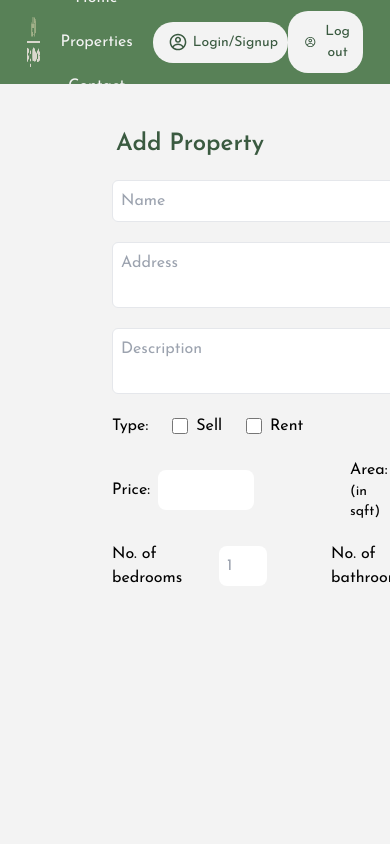
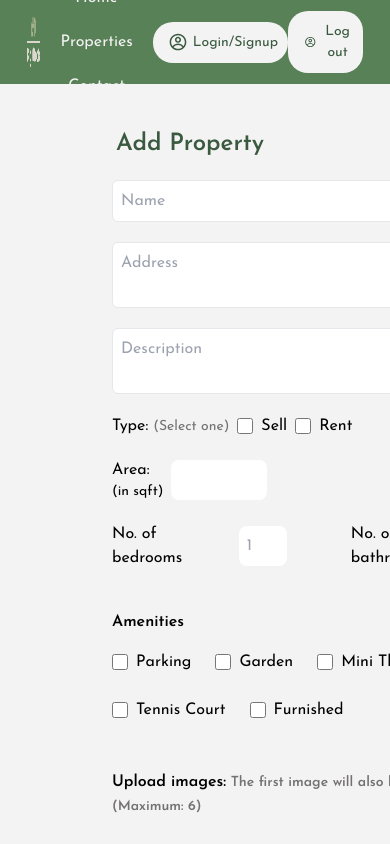
Before and after one commit to MuktiAgrawal/BigBlock, a React (Vite) app in the folder client/: page /add-property in a window 390 px wide. Built offline with nearby package versions, Linux system fonts and the light colour scheme.

Commit message:
Made some modifications in buy, sell and upload image functionality

```diff
--- a/client/src/App.jsx
+++ b/client/src/App.jsx
@@ -14,7 +14,7 @@ const App=()=>{
     return (
         <div className="relative min-h-[100vh] w-full overflow-x-hidden">
             <Navbar/>
-            <div className="pt-[10vh] absolute md:w-screen w-auto bg-[color:var(--color1)] z-0 h-[100vh]">
+            <div className="pt-[10vh] absolute md:w-screen w-auto bg-[color:var(--color1)] z-0 h-[auto]">
                 <Routes>
                     <Route path="/" element={<Home/>}/>
                     <Route path="/properties" element={<Properties/>}/>
--- a/client/src/components/Navbar/AddProperty.jsx
+++ b/client/src/components/Navbar/AddProperty.jsx
@@ -1,48 +1,150 @@
 import React from 'react'
-import img1 from "../../assets/house12.jpg"
+import { useState,useEffect } from 'react';
+import {toast } from 'react-toastify';
+import { IoCloseSharp } from "react-icons/io5";
 import axios from 'axios'
 
 const AddProperty = () => {
-    // try{
-    //     // const res=await axios.post("/property/add-property",{})
-    //     // if(res.data.message="User not logged in");
-    // }
-    // catch(err){
-    //     console.log(err);
-    // }
-    //
+    const [sellChecked, setSellChecked] = useState(false);
+    const [rentChecked, setRentChecked] = useState(false);
+    const [selectedImages, setSelectedImages] = useState([]);
+    const [showImages, setShowImages] = useState(false);
+    const [buyPrice, setBuyPrice] = useState('');
+    const [rentPrice, setRentPrice] = useState('');
+    // const [uploadSuccess,setUploadSuccess]=useState(true);
+
+    const handleSellChange = () => {
+        setSellChecked(!sellChecked);
+        if (rentChecked) {
+            setRentChecked(false);
+        }
+    };
+
+    const handleRentChange = () => {
+        setRentChecked(!rentChecked);
+        if (sellChecked) {
+            setSellChecked(false);
+        }
+    };
+
+    const handleBuyPriceChange = (event) => {
+        setBuyPrice(event.target.value);
+    };
+
+    const handleRentPriceChange = (event) => {
+        setRentPrice(event.target.value);
+    };
+
+    const sendPropertyData = () => {
+        try {
+            // const res=await axios.post("/property/add-property",formData);
+            // You can send the property data using axios here
+        } catch (err) {
+            console.log(err);
+        }
+    };
+    // useEffect(()=>{
+    //     console.log(selectedImages)
+    // },[selectedImages]);
+
+    const handleSubmit = (event) => {
+        event.preventDefault();
+        if ((selectedImages.length<6) && ((sellChecked && buyPrice) || (rentChecked && rentPrice))) {
+            console.log("form filled successful")
+            sendPropertyData();
+        } else {
+            if(!sellChecked && !rentChecked){
+                toast(`Select sell or rent`, {
+                    position: "top-right",
+                    autoClose: 5000,
+                    hideProgressBar: false,
+                    closeOnClick: true,
+                    pauseOnHover: true,
+                    draggable: true,
+                    progress: undefined,
+                    theme: "light",
+                    });
+            }
+            if(selectedImages.length>6){
+                toast(`Remove ${selectedImages.length-6} images to submit form`, {
+                    position: "top-right",
+                    autoClose: 5000,
+                    hideProgressBar: false,
+                    closeOnClick: true,
+                    pauseOnHover: true,
+                    draggable: true,
+                    progress: undefined,
+                    theme: "light",
+                    });
+            }
+            // Handle error, display a message or take appropriate action
+            console.log("Please fill the details correctly.");
+        }
+    };
+
+    const handleUpload=()=>{
+        setShowImages(true);
+        if(selectedImages.length>6){
+            toast(`Remove ${selectedImages.length-6} images to submit form`, {
+                position: "top-right",
+                autoClose: 5000,
+                hideProgressBar: false,
+                closeOnClick: true,
+                pauseOnHover: true,
+                draggable: true,
+                progress: undefined,
+                theme: "light",
+                });
+        }
+    }
+
     return (
-        <main className='p-28 pt-10 w-full h-full '>
+        <main className='p-28 pt-10 w-full h-auto '>
             <h1 className='text-[var(--color4)] text-2xl font-semibold p-1 pb-5'> Add Property</h1>
-            <form action="" className='flex flex-row gap-10'>
+            <form onSubmit={handleSubmit} action="" className='flex flex-col gap-10 sm:flex-row'>
                 <div className='flex-1 flex flex-col gap-5'>
                     {/* max length and min length specifies the maximum and minimum number of characters allowed in the input element */}
                     <input placeholder="Name" type="text" className='border rounded-md p-2' id='name' maxLength='62' minLength='10' required/>
                     <textarea placeholder="Address" type="text" className='border rounded-md p-2' id='address' required></textarea>
                     <textarea placeholder="Description" type="text" className='border rounded-md p-2' id='description' required></textarea>
-
-                    <div className='flex gap-6 align-middle'>
-                        <p className='inline'>Type: </p>
-                        <div className='flex gap-2'>
-                            <input className='w-4' type="checkbox" id='sell'/>
-                            <span>Sell</span>
+                    <div className='flex flex-col items-start gap-6'>
+                        <div className='flex flex-row gap-2'>
+                            <p className='inline'>Type: <span className='text-sm text-[var(--color7)]'>(Select one)</span> </p>
+                            <div className='flex gap-2'>
+                                <input className='w-4' type="checkbox" id='sell' checked={sellChecked} onChange={handleSellChange}  />
+                                <span>Sell</span>
+                            </div>
+                            <div className='flex gap-2 '>
+                                <input className='w-4' type="checkbox" id='rent' checked={rentChecked} onChange={handleRentChange} />
+                                <span>Rent</span>
+                            </div>
                         </div>
-                        <div className='flex gap-2 '>
-                            <input className='w-4' type="checkbox" id='rent'/>
-                            <span>Rent</span>
-                        </div>
+                        {sellChecked &&
+                            <div className='flex items-center gap-2'>
+                                <div>
+                                    <p>Price: </p>
+                                    <p className='text-sm'>(in $)</p>
+                                </div>
+                                <input className='p-2 border-[var(--color2)] rounded-lg max-w-24' type='number' id="buy_price" value={buyPrice} onChange={handleBuyPriceChange} required />
+                            </div>
+                        }
+                        {rentChecked &&
+                            <div className='flex items-center gap-2'>
+                                <div>
+                                    <p>Price: </p>
+                                    <p className='text-sm'>(in $/month)</p>
+                                </div>
+                                <input className='p-2 border-[var(--color2)] rounded-lg max-w-24' type='number' id="rent_price" value={rentPrice} onChange={handleRentPriceChange} required />
+                            </div>
+                        }
                     </div>
                     <div className='flex gap-24'>
-                        <div className='flex items-center gap-2'>
-                            <p> Price: </p>
-                            <input className='p-2 border-[var(--color2)] rounded-lg max-w-24' type='number' id="price" required />
-                        </div>
                         <div className='flex items-center gap-2'>
                             <div>
                                 <p> Area: </p>
                                 <p className='text-sm'>(in sqft)</p>
                             </div>
-                            <input className='p-2 border-[var(--color2)] rounded-lg max-w-24' type='number' id="price" required />
+                            <input className='p-2 border-[var(--color2)] rounded-lg max-w-24' type='number' id="area" required />
                         </div>
                     </div>
                     <div className='flex gap-16'>
@@ -84,18 +186,25 @@ const AddProperty = () => {
                     <div className='flex flex-col gap-6 pt-8'>
                         <p className='font-semibold'>
                             Upload images:
-                            <span className='text-[var(--color7)] text-[14px]'> The first image will also be the cover image.</span>
+                            <span className='text-[var(--color7)] text-[14px]'> The first image will also be the cover image. (Maximum: 6)</span>
                         </p>
                         <div className='flex flex-row items-center justify-between'>
-                            <input type="file" accept="image/*" multiple/>
-                            <button className='border-[var(--color4)] border-[2px] text-[var(--color6)] rounded-xl p-[8px] px-[12px] cursor-pointer hover:bg-[var(--color4)] hover:text-[var(--color1)]'>Upload</button>
+                            <input type="file" accept="image/*" id="images" onChange={(e)=>setSelectedImages([...selectedImages,...e.target.files])} multiple required/>
+                            <button onClick={handleUpload} type='button' className='border-[var(--color4)] border-[2px] text-[var(--color6)] rounded-xl p-[8px] px-[12px] cursor-pointer hover:bg-[var(--color4)] hover:text-[var(--color1)]'>Upload</button>
+                        </div>
+                        <div className='grid grid-cols-3 gap-4'>
+                        {showImages && selectedImages.map((image, index) => (
+                            <div className='relative' key={index}>
+                                <img src={URL.createObjectURL(image)} className='h-[100px] w-[90px]' />
+                                <button className='z-10 absolute text-lg top-0 right-0 text-[var(--color4)] hover:scale-150 transition-transform duration-100' onClick={() => handleImageRemove(index)} type='button'><IoCloseSharp /></button>
+                            </div>
+                        ))}
                         </div>
                     </div>
                     <div className='flex justify-center items-center'>
                         <button className='bg-[var(--color4)] text-[var(--color1)] border-0 rounded-3xl p-[12px] px-12 cursor-pointer' type='submit'>Add Property</button>
                     </div>
                 </div>
-
             </form>
         </main>
     )
```
Also changed, not shown: 1 other file (tests, documents, lock files or other folders).
